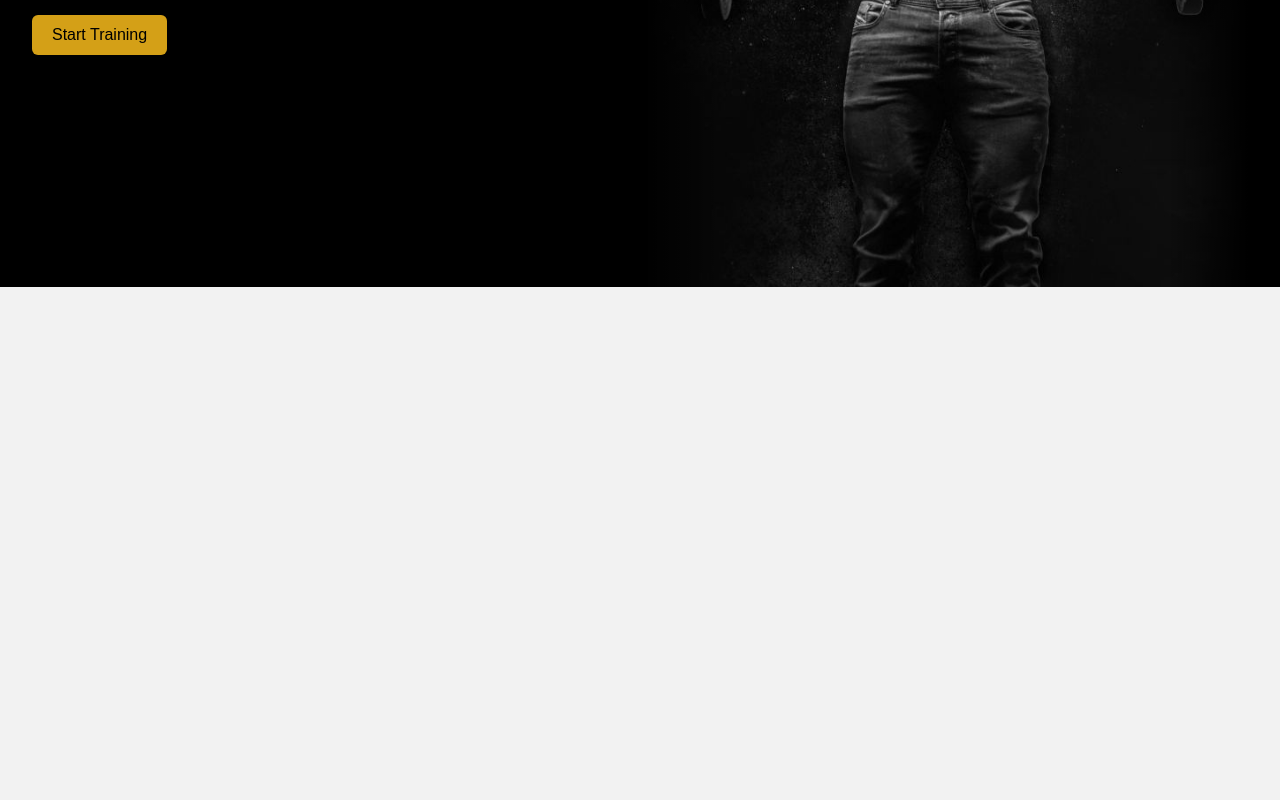
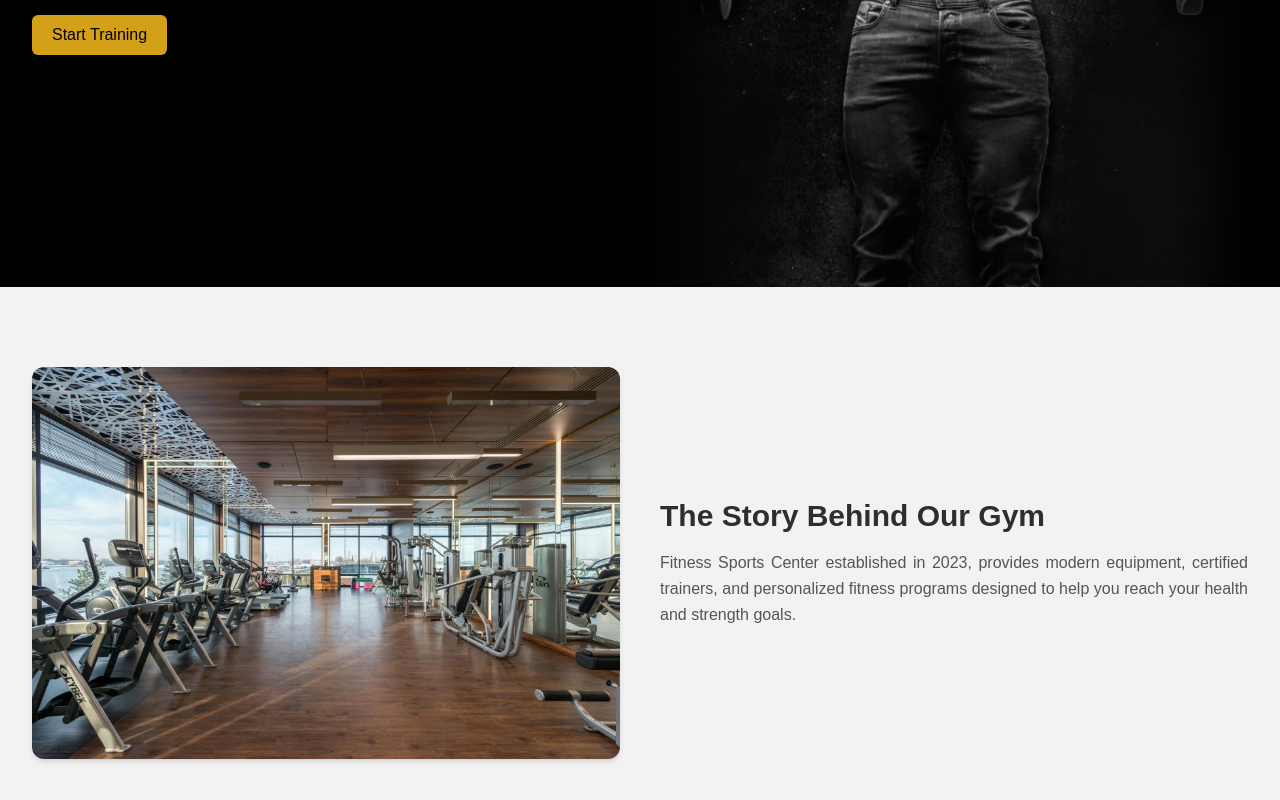
Before and after one commit to utheshini/fitness-sports-center-website, a React (Vite) app: page / in a window 1280 px wide. Shown: the part 516-1316 px from the top of the page. Before the commit the page ends 803 px from the top, so only its background shows below. Built offline with nearby package versions, Linux system fonts and the light colour scheme.

Commit message:
create about section

```diff
--- a/src/App.jsx
+++ b/src/App.jsx
@@ -1,6 +1,7 @@
 import { useState, useEffect } from "react";
 import Navbar from "./components/Navbar";
 import Hero from "./components/Hero";
+import About from "./components/About";
 
 function App() {
   // Get initial theme from localStorage or system preference
@@ -36,6 +37,7 @@ function App() {
     <>
       <Navbar theme={theme} toggleTheme={toggleTheme} />
       <Hero />
+      <About />
     </>
   );
 }
--- /dev/null
+++ b/src/components/About.jsx
@@ -0,0 +1,36 @@
+import aboutImage from "../assets/about.jpg";
+
+function About() {
+  return (
+    <section
+      id="about"
+      className="py-20 bg-[var(--color-lightBg)] text-[var(--color-darkBg)]"
+    >
+      <div className="max-w-7xl mx-auto px-6 md:px-8 flex flex-col md:flex-row items-center gap-10">
+        {/* About image */}
+        <div className="flex-1">
+          <img
+            src={aboutImage}
+            alt="Gym Environment"
+            className="w-full rounded-xl shadow-md"
+          />
+        </div>
+
+        {/* About text */}
+        <div className="flex-1 space-y-4 text-center md:text-left">
+          <h2 className="text-2xl md:text-3xl font-bold">
+            The Story Behind Our Gym
+          </h2>
+
+          <p className="text-sm md:text-base text-justify opacity-80 leading-relaxed">
+            Fitness Sports Center established in 2023, provides modern
+            equipment, certified trainers, and personalized fitness programs
+            designed to help you reach your health and strength goals.
+          </p>
+        </div>
+      </div>
+    </section>
+  );
+}
+
+export default About;
--- a/src/index.css
+++ b/src/index.css
@@ -2,17 +2,17 @@
 
 /* Theme variables */
 :root {
-  --color-primary: #D4A017;
-  --color-lightBg: #F2F2F2;
-  --color-darkBg: #2E2E2E;
+  --color-primary: #d4a017;
+  --color-lightBg: #f2f2f2;
+  --color-darkBg: #2e2e2e;
   --color-hoverDark: #2c2c2c;
   --color-cardHoverBorder: #2b1f0f;
 }
 
 /* Dark mode */
 .dark {
-  --color-lightBg: #2E2E2E;
-  --color-darkBg: #F2F2F2;
+  --color-lightBg: #2e2e2e;
+  --color-darkBg: #f2f2f2;
 }
 
 /* Global styles */
@@ -25,12 +25,10 @@ body {
   color: var(--color-darkBg);
 }
 
-
 /* Custom reusable components */
 @layer components {
   .btn-primary {
     @apply px-5 py-2 bg-[var(--color-primary)] text-black text-sm md:text-base font-medium rounded-md transition-all duration-300 ease-in-out transform;
-
   }
 
   .btn-primary:hover {
```
Lines whose indentation alone changed are shown as unchanged.
